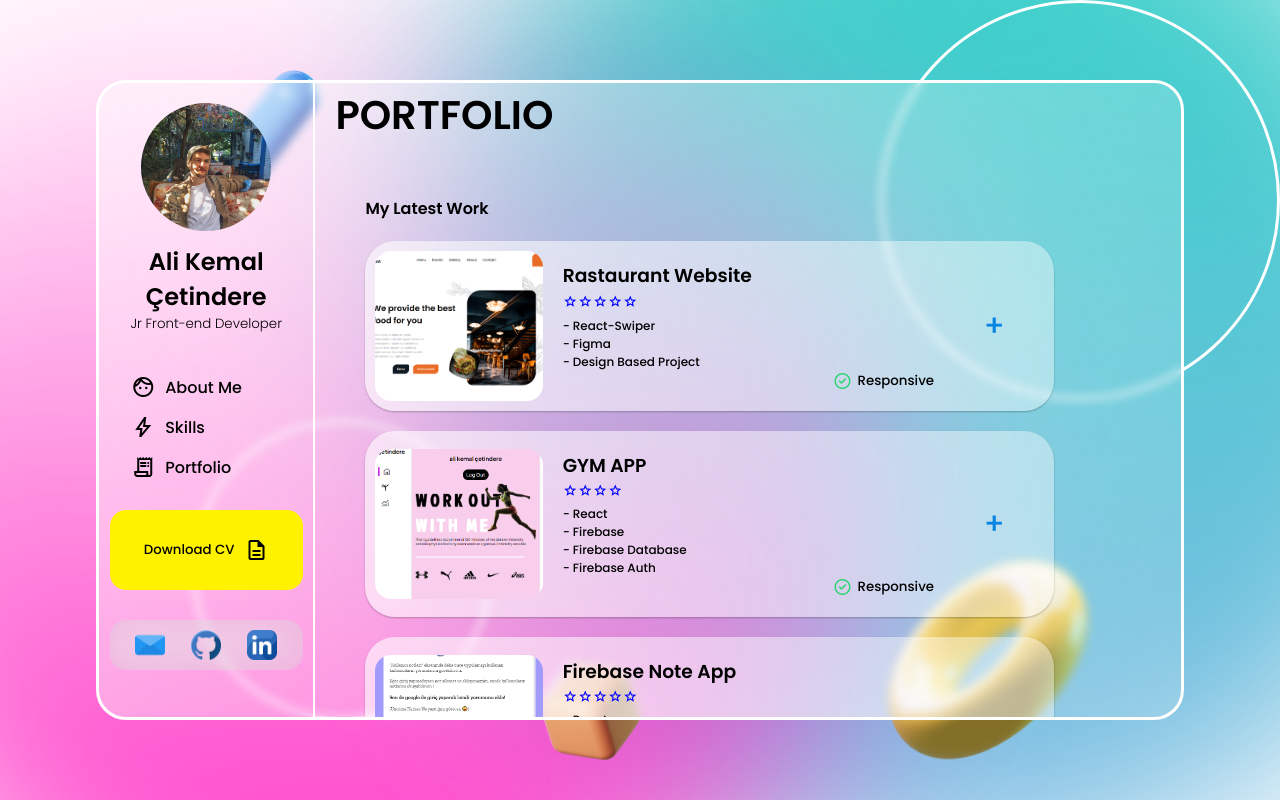
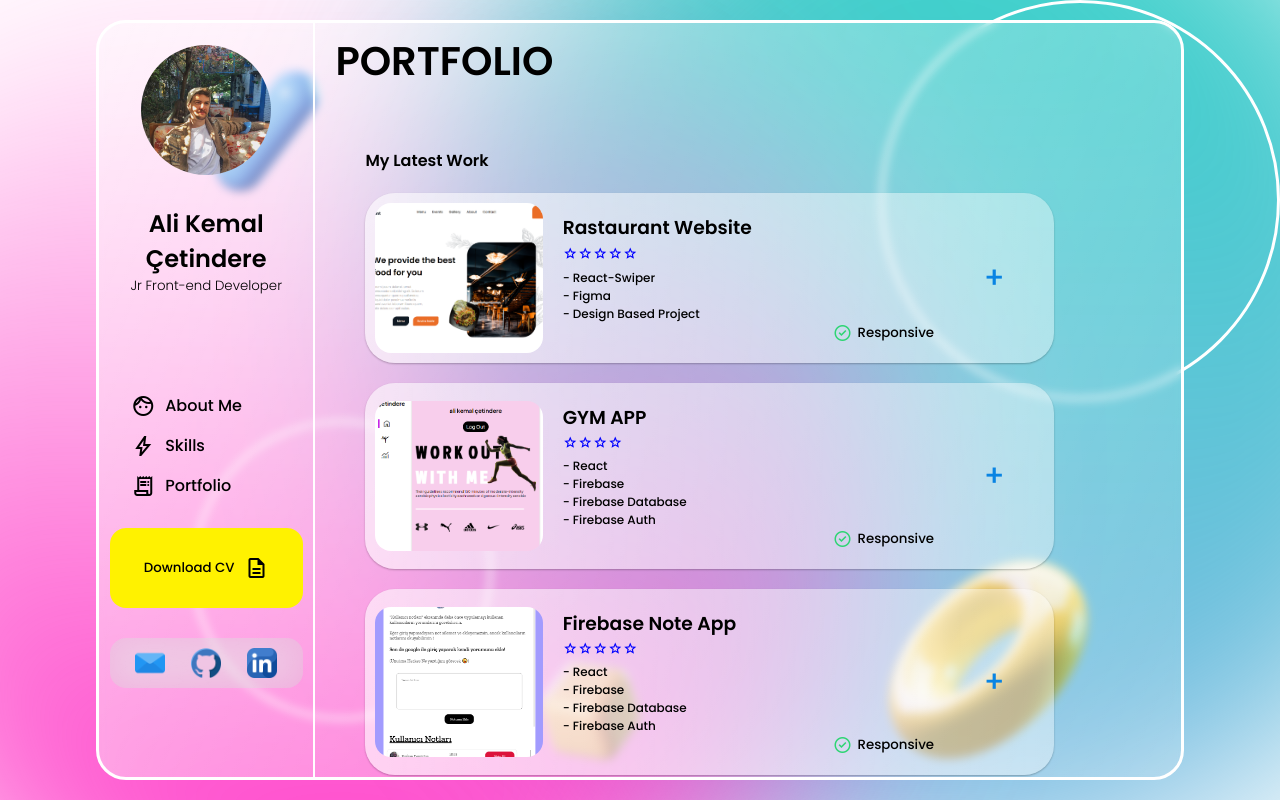
Before and after one commit to alkm-cet/Portfolio, a React (Create React App) app: page /Portfolio in a window 1280 px wide. Built offline with nearby package versions, Linux system fonts and the light colour scheme.

Commit message:
appjs height and weight adjustments

```diff
--- a/src/App.css
+++ b/src/App.css
@@ -8,8 +8,8 @@
 }
 
 .App {
-  width: 60%;
-  height: 75%;
+  width: 70%;
+  height: 95%;
   border: 3px solid rgb(255, 255, 255);
 
   position: absolute;
@@ -29,14 +29,12 @@
 @media (max-width:1400px) {
   .App {
     width: 85%;
-    height: 80%;
   }
 }
 
 @media (max-width:1200px) {
   .App {
     width: 95%;
-    height: 80%;
     margin-top: 10px;
   }
 }
```
